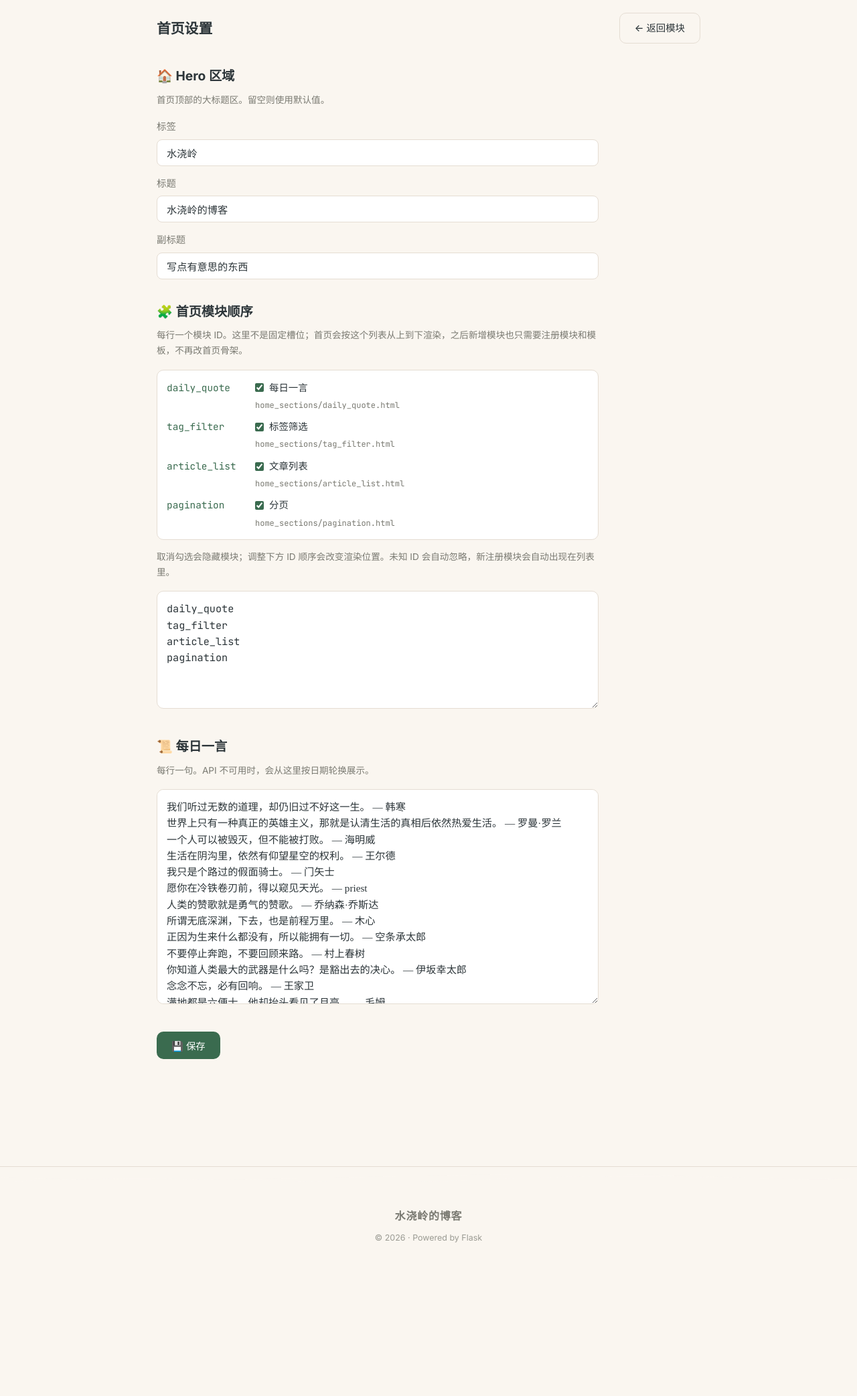
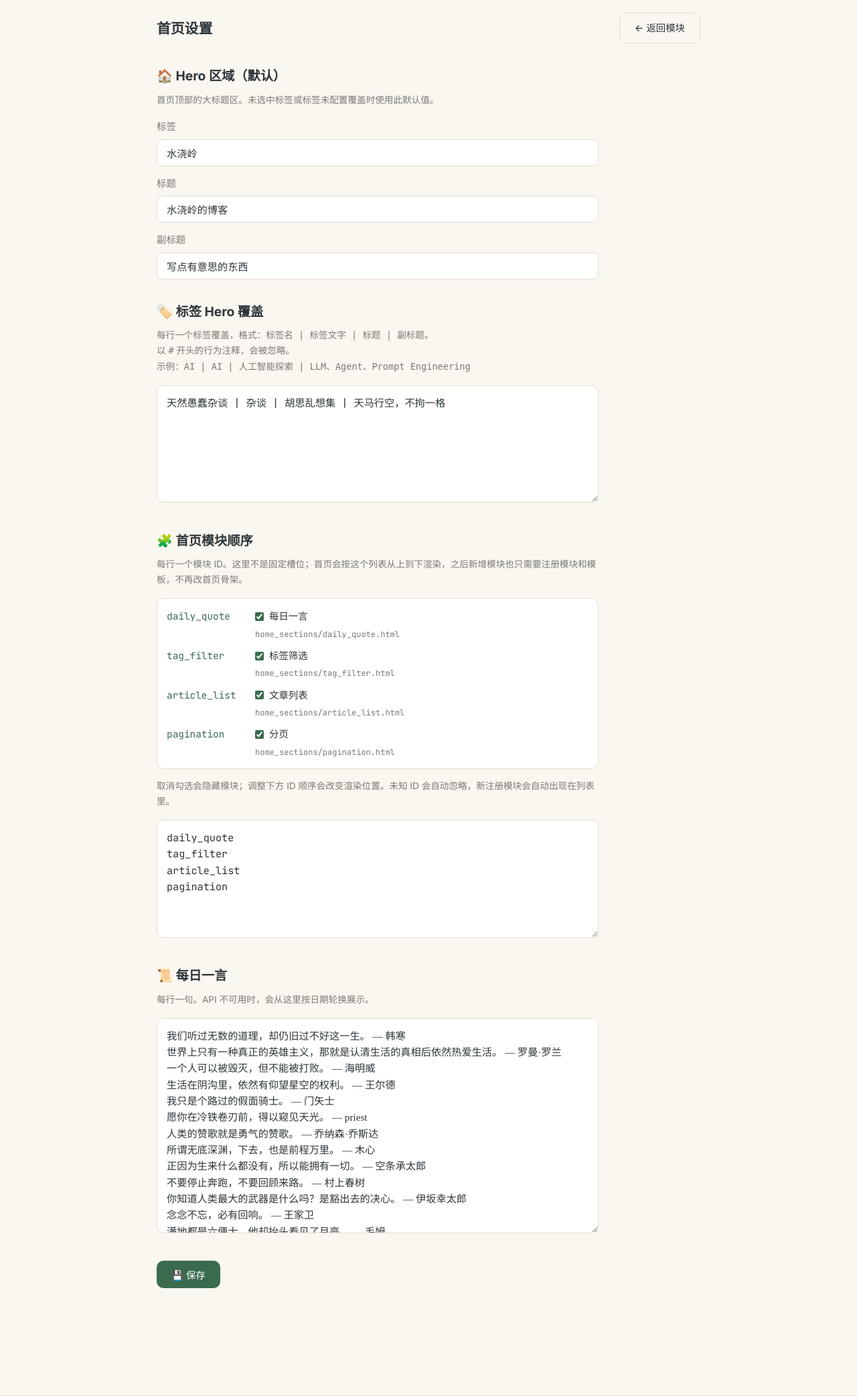
Before and after one commit to Acidmoon/blog, a Flask app: page /admin/layout in a window 1280 px wide. Shown: the part 61-2145 px from the top of the page at 67% size. Before the commit the page ends 1916 px from the top, so only its background shows below. Run offline with Flask 3, Linux system fonts and the light colour scheme; the visitor is signed in with stand-in values (Sample User, id 1).

Commit message:
Hero 区域支持按标签自定义：点击不同标签显示不同标题

```diff
--- a/home_layout.json
+++ b/home_layout.json
@@ -1,8 +1,17 @@
 {
   "hero": {
-    "label": "水浇岭",
-    "title": "水浇岭的博客",
-    "subtitle": "写点有意思的东西"
+    "_default": {
+      "label": "水浇岭",
+      "title": "水浇岭的博客",
+      "subtitle": "写点有意思的东西"
+    },
+    "tags": {
+      "天然愚蠢杂谈": {
+        "label": "杂谈",
+        "title": "胡思乱想集",
+        "subtitle": "天马行空，不拘一格"
+      }
+    }
   },
   "quotes": [
     "我们听过无数的道理，却仍旧过不好这一生。 — 韩寒",
--- a/routes/admin.py
+++ b/routes/admin.py
@@ -240,11 +240,28 @@ def layout():
         hero_label = request.form.get("hero_label", "").strip()
         hero_title = request.form.get("hero_title", "").strip()
         hero_subtitle = request.form.get("hero_subtitle", "").strip()
+        hero_tags_raw = request.form.get("hero_tags", "").strip()
+
+        hero_tags = {}
+        for line in hero_tags_raw.splitlines():
+            line = line.strip()
+            if not line or line.startswith("#"):
+                continue
+            parts = [p.strip() for p in line.split("|")]
+            if len(parts) >= 4 and parts[0]:
+                hero_tags[parts[0]] = {
+                    "label": parts[1] or "",
+                    "title": parts[2] or "",
+                    "subtitle": parts[3] or "",
+                }
 
         layout_config["hero"] = {
-            "label": hero_label or "水浇岭",
-            "title": hero_title or "水浇岭的博客",
-            "subtitle": hero_subtitle or "写点有意思的东西",
+            "_default": {
+                "label": hero_label or "水浇岭",
+                "title": hero_title or "水浇岭的博客",
+                "subtitle": hero_subtitle or "写点有意思的东西",
+            },
+            "tags": hero_tags,
         }
         layout_config["quotes"] = quotes or ["书山有路勤为径，学海无涯苦作舟。"]
         layout_config["section_order"] = section_order_from_text(section_order_raw)
@@ -264,9 +281,24 @@ def layout():
     hero = layout_config.get("hero", {})
     if not isinstance(hero, dict):
         hero = {}
-    hero_label = hero.get("label", "水浇岭")
-    hero_title = hero.get("title", "水浇岭的博客")
-    hero_subtitle = hero.get("subtitle", "写点有意思的东西")
+    if "_default" in hero:
+        # new format
+        hero_default = hero.get("_default", {})
+        hero_label_val = hero_default.get("label", "水浇岭")
+        hero_title_val = hero_default.get("title", "水浇岭的博客")
+        hero_subtitle_val = hero_default.get("subtitle", "写点有意思的东西")
+        hero_tags = hero.get("tags", {})
+    else:
+        # legacy flat format
+        hero_label_val = hero.get("label", "水浇岭")
+        hero_title_val = hero.get("title", "水浇岭的博客")
+        hero_subtitle_val = hero.get("subtitle", "写点有意思的东西")
+        hero_tags = {}
+    hero_tags_lines = [
+        f"{tag} | {cfg.get('label', '')} | {cfg.get('title', '')} | {cfg.get('subtitle', '')}"
+        for tag, cfg in hero_tags.items()
+    ]
+    hero_tags_text = "\n".join(hero_tags_lines)
     section_help = [
         {
             "id": section_id,
@@ -282,9 +314,10 @@ def layout():
     ]
     return render_template(
         'admin/layout.html',
-        hero_label=hero_label,
-        hero_title=hero_title,
-        hero_subtitle=hero_subtitle,
+        hero_label=hero_label_val,
+        hero_title=hero_title_val,
+        hero_subtitle=hero_subtitle_val,
+        hero_tags_text=hero_tags_text,
         quotes_text=quotes_text,
         section_order_text=section_order_text,
         section_help=section_help,
--- a/services/home_layout.py
+++ b/services/home_layout.py
@@ -115,3 +115,25 @@ def get_daily_quote(quotes: list[str]) -> str:
     config.QUOTE_CACHE_PATH.parent.mkdir(parents=True, exist_ok=True)
     config.QUOTE_CACHE_PATH.write_text(json.dumps(cached, ensure_ascii=False))
     return text
+
+
+def resolve_hero(layout_hero, tag: str) -> dict:
+    """Resolve hero config for a given tag (empty string = default)."""
+    defaults = {"label": "水浇岭", "title": "水浇岭的博客", "subtitle": "写点有意思的东西"}
+
+    if not isinstance(layout_hero, dict):
+        hero = dict(defaults)
+    elif "_default" in layout_hero:
+        # new format: {_default: {...}, tags: {tag: {...}}}
+        base = {**defaults, **layout_hero.get("_default", {})}
+        if tag and isinstance(layout_hero.get("tags"), dict):
+            base.update(layout_hero["tags"].get(tag, {}))
+        hero = base
+    else:
+        # legacy flat format: {label, title, subtitle}
+        hero = {**defaults, **layout_hero}
+
+    # ensure all three keys exist
+    for k in ("label", "title", "subtitle"):
+        hero.setdefault(k, defaults[k])
+    return hero
--- a/templates/admin/layout.html
+++ b/templates/admin/layout.html
@@ -10,8 +10,8 @@
   <form method="post" class="layout-form">
 
     <section class="layout-section">
-      <h3 class="layout-section-title">🏠 Hero 区域</h3>
-      <p class="layout-section-desc">首页顶部的大标题区。留空则使用默认值。</p>
+      <h3 class="layout-section-title">🏠 Hero 区域（默认）</h3>
+      <p class="layout-section-desc">首页顶部的大标题区。未选中标签或标签未配置覆盖时使用此默认值。</p>
       <div class="hero-fields">
         <label class="hero-field">
           <span>标签</span>
@@ -26,6 +26,17 @@
           <input name="hero_subtitle" value="{{ hero_subtitle }}" placeholder="写点有意思的东西" class="hero-input">
         </label>
       </div>
+    </section>
+
+    <section class="layout-section">
+      <h3 class="layout-section-title">🏷️ 标签 Hero 覆盖</h3>
+      <p class="layout-section-desc">
+        每行一个标签覆盖，格式：<code>标签名 | 标签文字 | 标题 | 副标题</code>。<br>
+        以 <code>#</code> 开头的行为注释，会被忽略。<br>
+        示例：<code>AI | AI | 人工智能探索 | LLM、Agent、Prompt Engineering</code>
+      </p>
+      <textarea name="hero_tags" rows="6" class="layout-textarea layout-textarea-mono" placeholder="天然愚蠢杂谈 | 杂谈 | 胡思乱想集 | 随便写写
+见字如晤 | 信件 | 见字如晤 | 写给朋友的话">{{ hero_tags_text }}</textarea>
     </section>
 
     <section class="layout-section">
```
Also changed, not shown: routes/public.py (+2 -11 lines).
